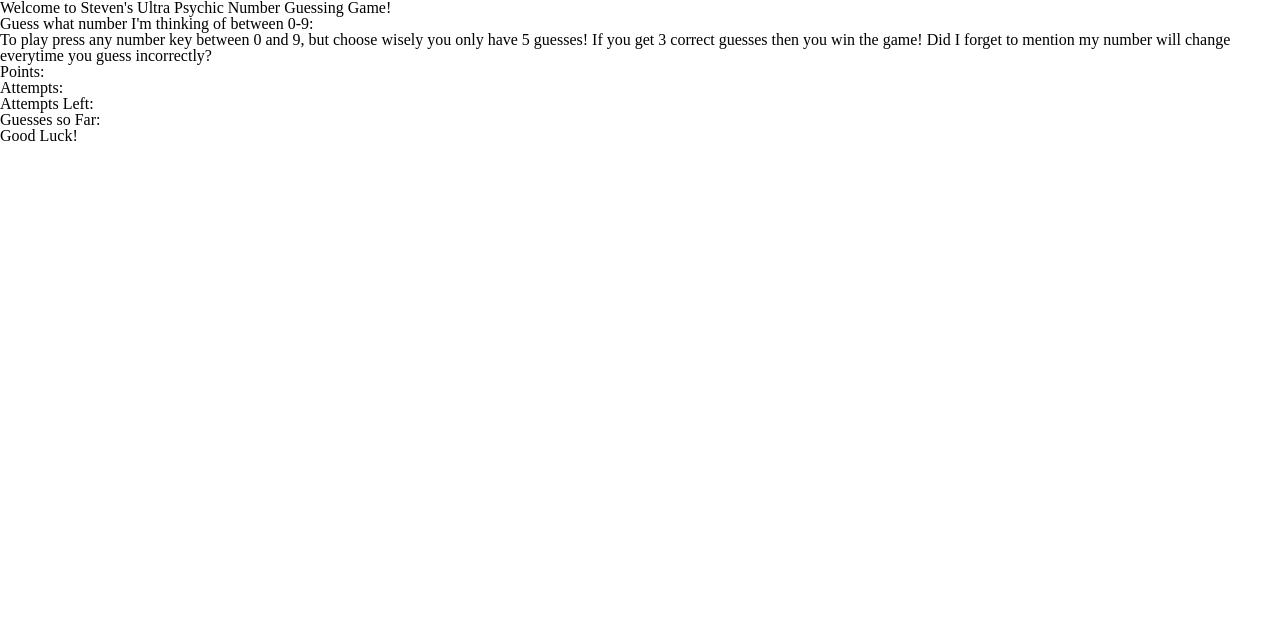
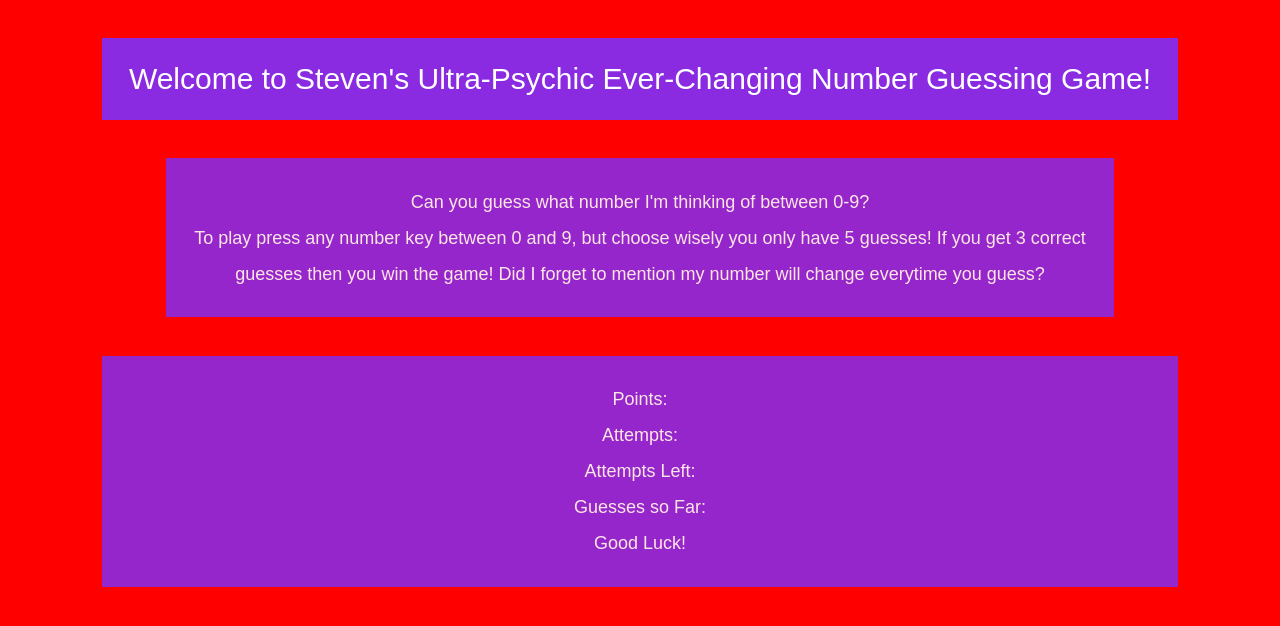
Before and after one commit to stevencmann2/number-guess-game, a plain HTML site: page index.html in a window 1280 px wide. Drawn offline with Linux system fonts and the light colour scheme.

Commit message:
styled css and HTML

```diff
--- a/assets/css/style.css
+++ b/assets/css/style.css
@@ -0,0 +1,54 @@
+body{
+        font-family: Arial, "Helvetica Neue", Helvetica, sans-serif;
+        color: white;
+        background-color: red;
+        font-size: 18px;
+        margin: auto;
+
+    }
+header{
+    display: block;
+    margin: auto;
+    margin-top: 3%;
+    padding: 2%;
+    text-align: center;
+    font-size: 30px;
+    background-color: blueviolet;
+    width: 80%;
+
+
+
+}
+
+#box1 {
+    display: block;
+    background-color: blueviolet;
+    margin:auto;
+    margin-top: 3%;
+    margin-bottom: 3%;
+    padding: 2%;
+    width: 70%;
+    opacity: 0.9;
+    text-align: center;
+    line-height: 2;
+
+
+}
+
+#container{
+    display: block;
+    background-color: blueviolet;
+    margin:auto;
+    margin-top: 3%%;
+    padding: 2%;
+    width: 80%;
+    opacity: 0.9;
+    text-align: center;
+    line-height: 2;
+}
+
+}
+
+#line1 {
+    text-align: center;
+}
--- a/assets/javascript/game.js
+++ b/assets/javascript/game.js
@@ -36,8 +36,8 @@ document.onkeyup = function (event) {
     } else {
         attempts++;
         attemptsLeft--;
-        attemptsLeftText.textContent = "Attempts Left:" + attemptsLeft;
-        attemptsText.textContent = "Attempts :" + attempts;
+        attemptsLeftText.textContent = "Attempts Left: " + attemptsLeft;
+        attemptsText.textContent = "Attempts: " + attempts;
         numbersGuessedArray.push(userInt);
         userPassGuessText.textContent = "Guesses so Far: " + numbersGuessedArray;
 
@@ -52,6 +52,7 @@ document.onkeyup = function (event) {
     if ((points == 3)) {
         //This will cause the page to reload
         confirm("Winner Winner Chicken Dinner! Let's Play Again!")
+
         location.reload()
 
     }
--- a/index.html
+++ b/index.html
@@ -17,13 +17,19 @@
 <body>
 
     <header>
-        <h1>Welcome to Steven's Ultra Psychic Number Guessing Game!</h1>
+        <h1>Welcome to Steven's Ultra-Psychic Ever-Changing Number Guessing Game!</h1>
     </header>
 
-    <div id="container">
-        <p>
-           <p id="line1"> Guess what number I'm thinking of between 0-9:</p>
-            <p id="directionstext">To play press any number key between 0 and 9, but choose wisely you only have 5 guesses! If you get 3 correct guesses then you win the game! Did I forget to mention my number will change everytime you guess incorrectly?</p>
+    <p>
+        <div id="box1">
+            <p id="line1"> Can you guess what number I'm thinking of between 0-9?</p>
+            <p id="directionstext">To play press any number key between 0 and 9, but choose wisely you only have 5
+                guesses! If you get 3 correct guesses then you win the game! Did I forget to mention my number will
+                change everytime you guess?</p>
+        </div>
+
+        <div id="container">
+
             <p id="pointstext">Points: </p>
             <p id="attemptstext">Attempts: </p>
             <p id="attemptslefttext">Attempts Left:</p>
@@ -32,7 +38,7 @@
 
             <p>Good Luck!</p>
 
-        </p>
+    </p>
     </div>
 
     <script type="text/javascript" src="assets/javascript/game.js"></script>
```
